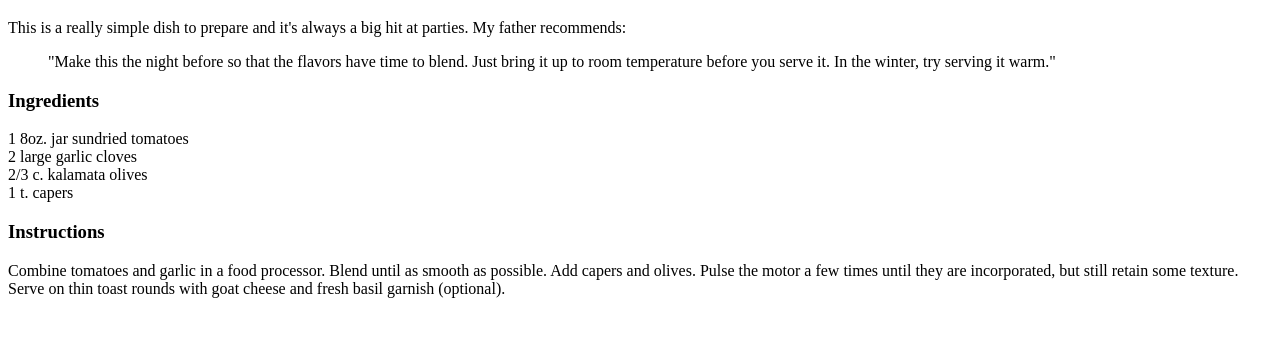
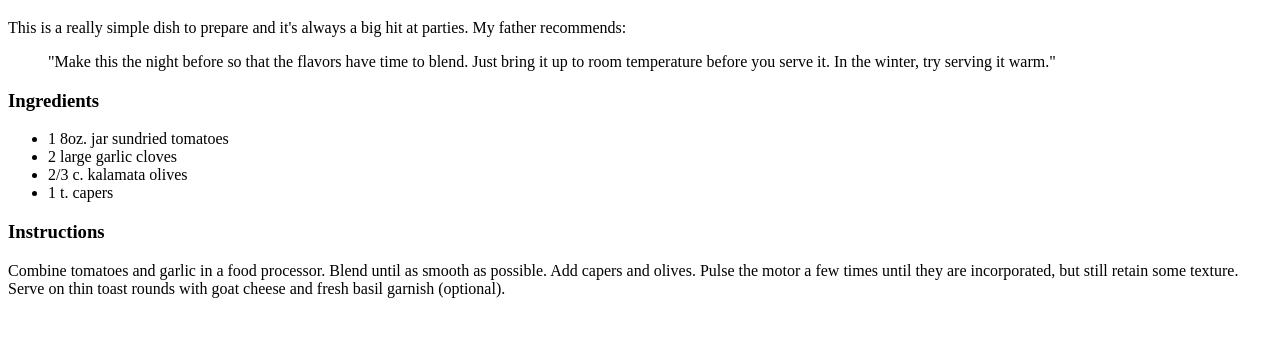
Before and after one commit to grc-338-02-spring-2016/github-demo-02-ngleong, a plain HTML site: page recipe.html in a window 1280 px wide. Shown: the part 61-398 px from the top of the page. Drawn offline with Linux system fonts and the light colour scheme.

Commit message:
listed ingredients

```diff
--- a/recipe.html
+++ b/recipe.html
@@ -9,11 +9,12 @@
         <blockquote>"Make this the night before so that the flavors have time to blend. Just bring it up to room temperature before you serve it. In the winter, try serving it warm."</blockquote>
 
 <h3>Ingredients</h3>
-
-1 8oz. jar sundried tomatoes<br>
-2 large garlic cloves<br>
-2/3 c. kalamata olives<br>
-1 t. capers<br>
+    <ul>
+        <li>1 8oz. jar sundried tomatoes</li>
+        <li>2 large garlic cloves</li>
+        <li>2/3 c. kalamata olives</li>
+        <li>1 t. capers</li>
+    </ul>
 
 <h3>Instructions</h3>
 
```
